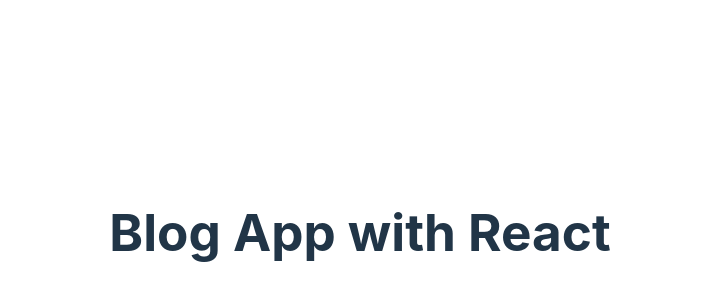
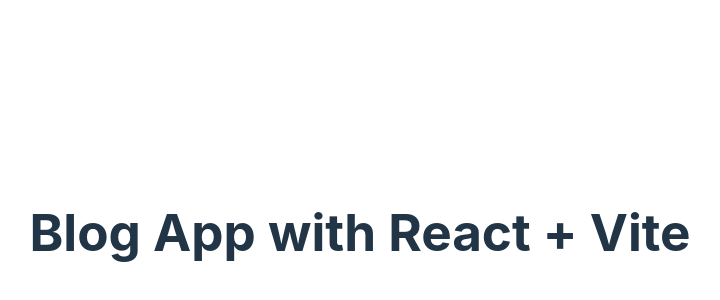
Before and after one commit to abirhasankhan/Blog-App-react, a React (Vite) app: page / in a window 1280 px wide. Shown: the part 168-468 px from the top of the page, without its empty margins (280-1000 px from the left). Built offline with nearby package versions, Linux system fonts and the light colour scheme; no server answers.

Commit message:
fix some changes

```diff
--- a/package.json
+++ b/package.json
@@ -13,6 +13,7 @@
     "@reduxjs/toolkit": "^2.3.0",
     "@tinymce/tinymce-react": "^5.1.1",
     "appwrite": "^16.0.2",
+    "dotenv": "^16.4.5",
     "html-react-parser": "^5.1.18",
     "react": "^18.3.1",
     "react-dom": "^18.3.1",
--- a/src/App.jsx
+++ b/src/App.jsx
@@ -1,16 +1,17 @@
-import { useState } from 'react'
-import reactLogo from './assets/react.svg'
-import viteLogo from '/vite.svg'
 import './App.css'
 
 function App() {
-  const [count, setCount] = useState(0)
+
+  const envKey = import.meta.env;
+
+  console.log(envKey.VITE_APPWRITE_URL);
+
 
   return (
-    <>
-      <h1>Blog App with React</h1>
-    </>
-  )
+		<>
+			<h1>Blog App with React + Vite</h1>
+		</>
+  );
 }
 
 export default App
```
Also changed, not shown: 2 other files (tests, documents, lock files or other folders).
